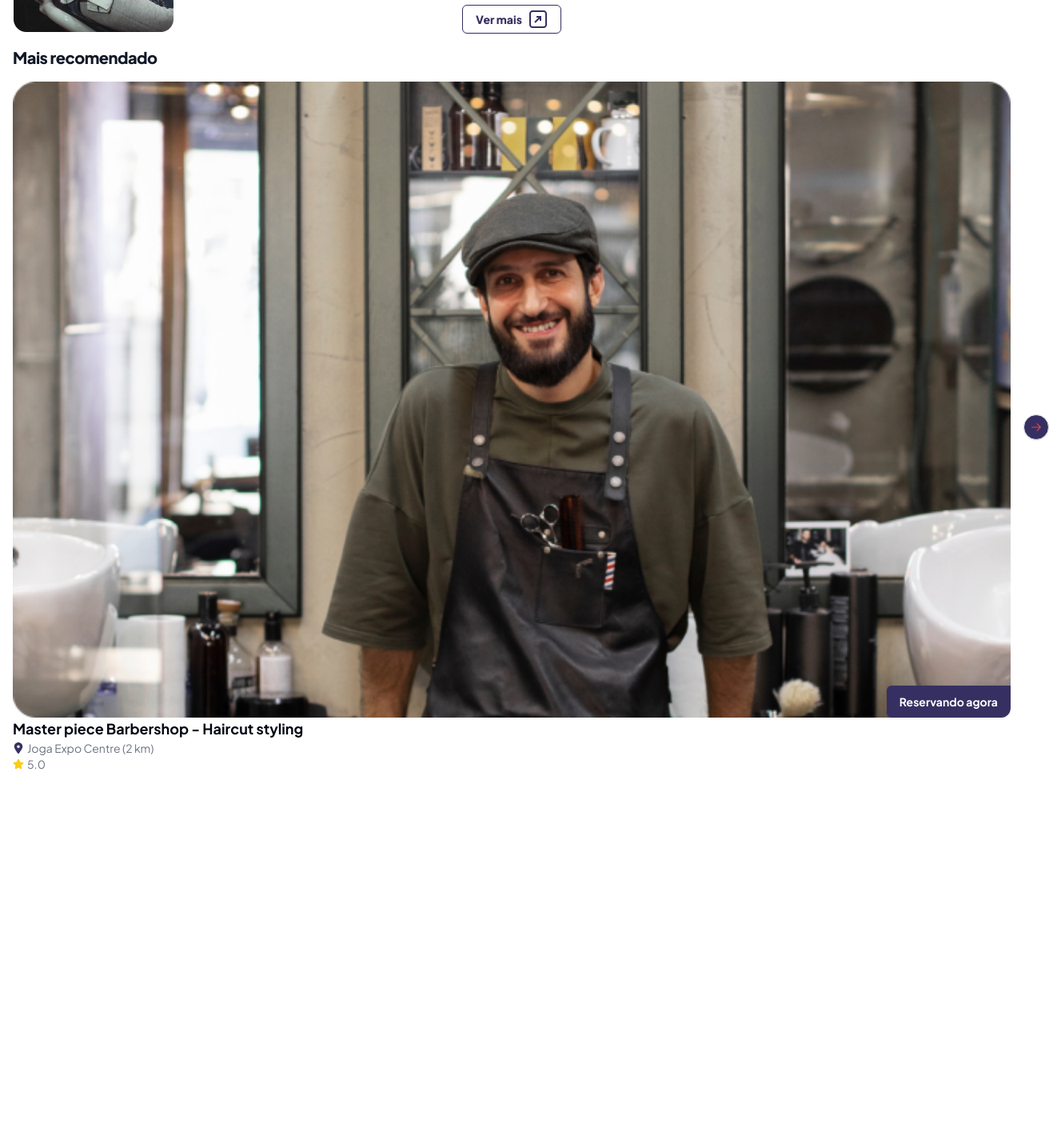
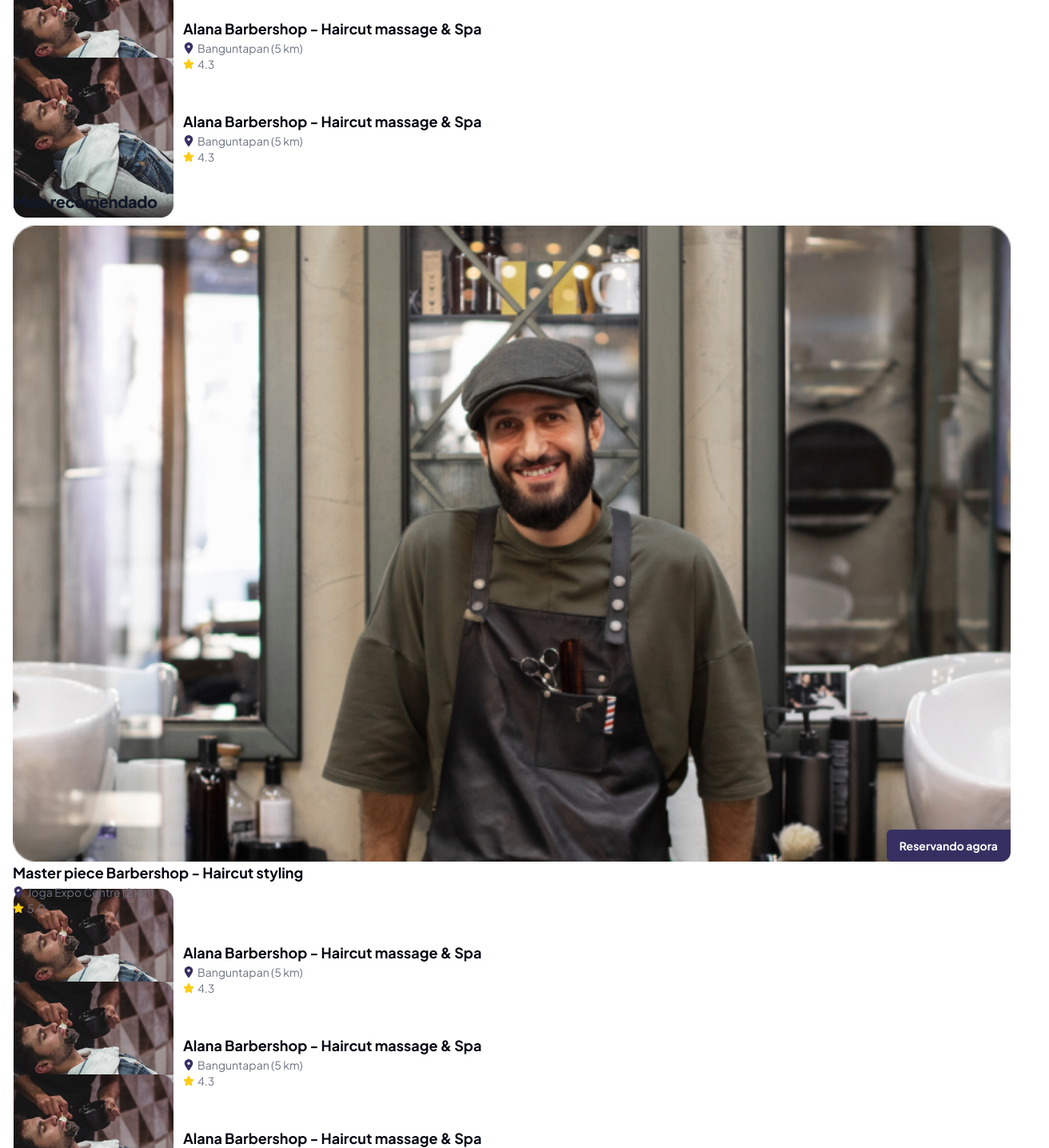
Before and after one commit to WelderFernandes/sched-eased, a Next.js app: page / in a window 1280 px wide. Shown: the part 1160-2595 px from the top of the page at 80% size, 1312 px wide, since content can reach past the window. Before the commit the page ends 2145 px from the top, so only its background shows below. Built offline with nearby package versions, Linux system fonts and the light colour scheme.

Commit message:
feat: add recent cards

```diff
--- a/app/(application)/page.tsx
+++ b/app/(application)/page.tsx
@@ -58,23 +58,16 @@ export default function Home() {
         Loja mais próxima
       </h1>
       <BookingItem className="mt-4" />
-      <div className="flex items-center align-middle justify-center pt-4">
-        <Button
-          variant="outline"
-          className="flex items-center gap-2 border-primary-900 font-extrabold text-primary-900 focus:ring-2 bg-transparent ring-offset-2"
-        >
-          Ver mais
-          <CgArrowTopRightR size={24} />
-        </Button>
-      </div>
+      <BookingItem className="mt-4" />
+
+      <BookingItem className="mt-4" />
+
       <h1 className="text-xl font-extrabold text-gray-900 tracking-tight py-4">
         Mais recomendado
       </h1>
 
       <Carousel opts={slideOptions}>
         <CarouselContent>
-          <CarouselPrevious className="w-8 h-8 rounded-full flex items-center justify-center bg-primary-900 p-0 text-red-500" />
-
           <CarouselItem>
             <div className="relative w-full rounded-xl">
               <Image
@@ -169,8 +162,21 @@ export default function Home() {
             </div>
           </CarouselItem>
         </CarouselContent>
-        <CarouselNext className="w-8 h-8 rounded-full flex items-center justify-center bg-primary-900 p-0 text-red-500" />
       </Carousel>
+
+      <BookingItem className="mt-4" />
+      <BookingItem className="mt-4" />
+
+      <BookingItem className="mt-4" />
+      <div className="flex items-center align-middle justify-center pt-4">
+        <Button
+          variant="outline"
+          className="flex items-center gap-2 border-primary-900 font-extrabold text-primary-900 focus:ring-2 bg-transparent ring-offset-2"
+        >
+          Ver mais
+          <CgArrowTopRightR size={24} />
+        </Button>
+      </div>
     </div>
   )
 }
```
